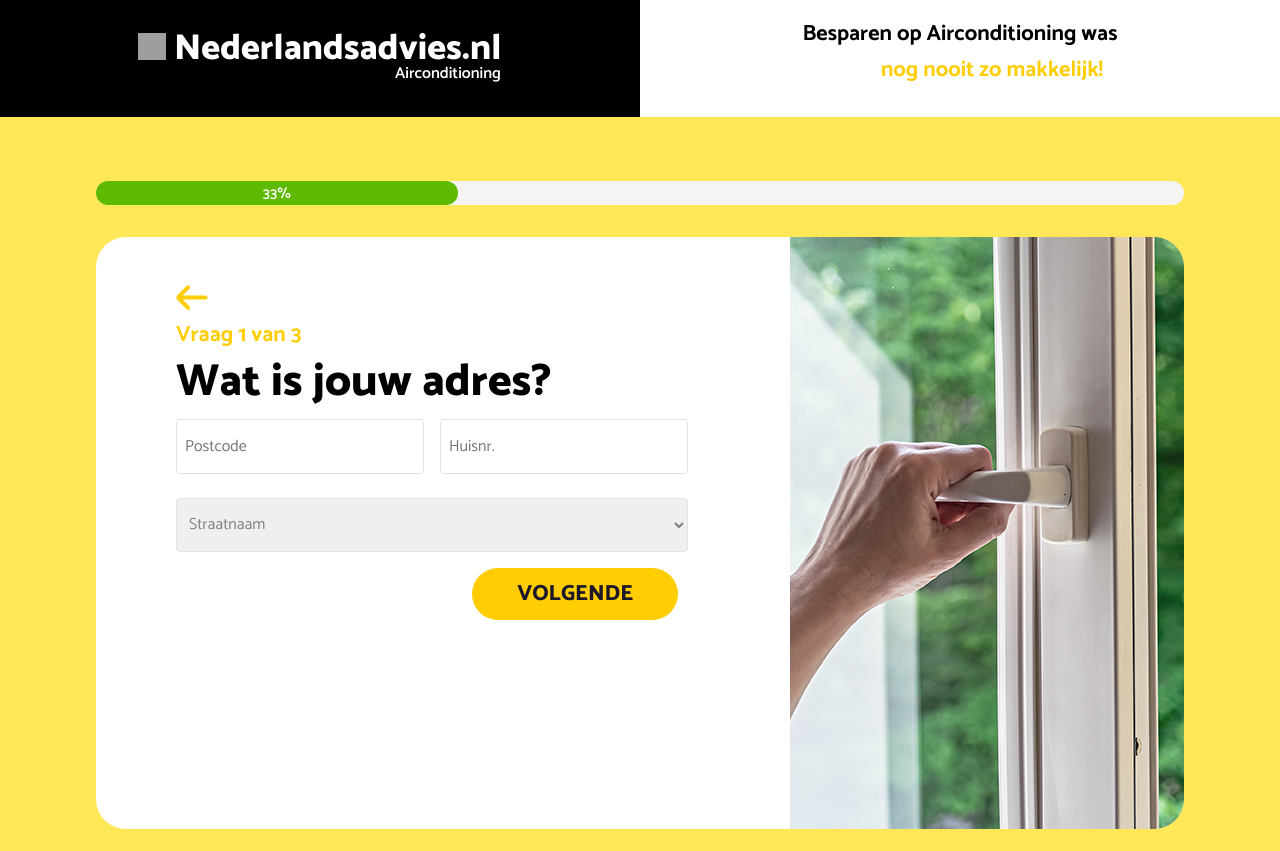
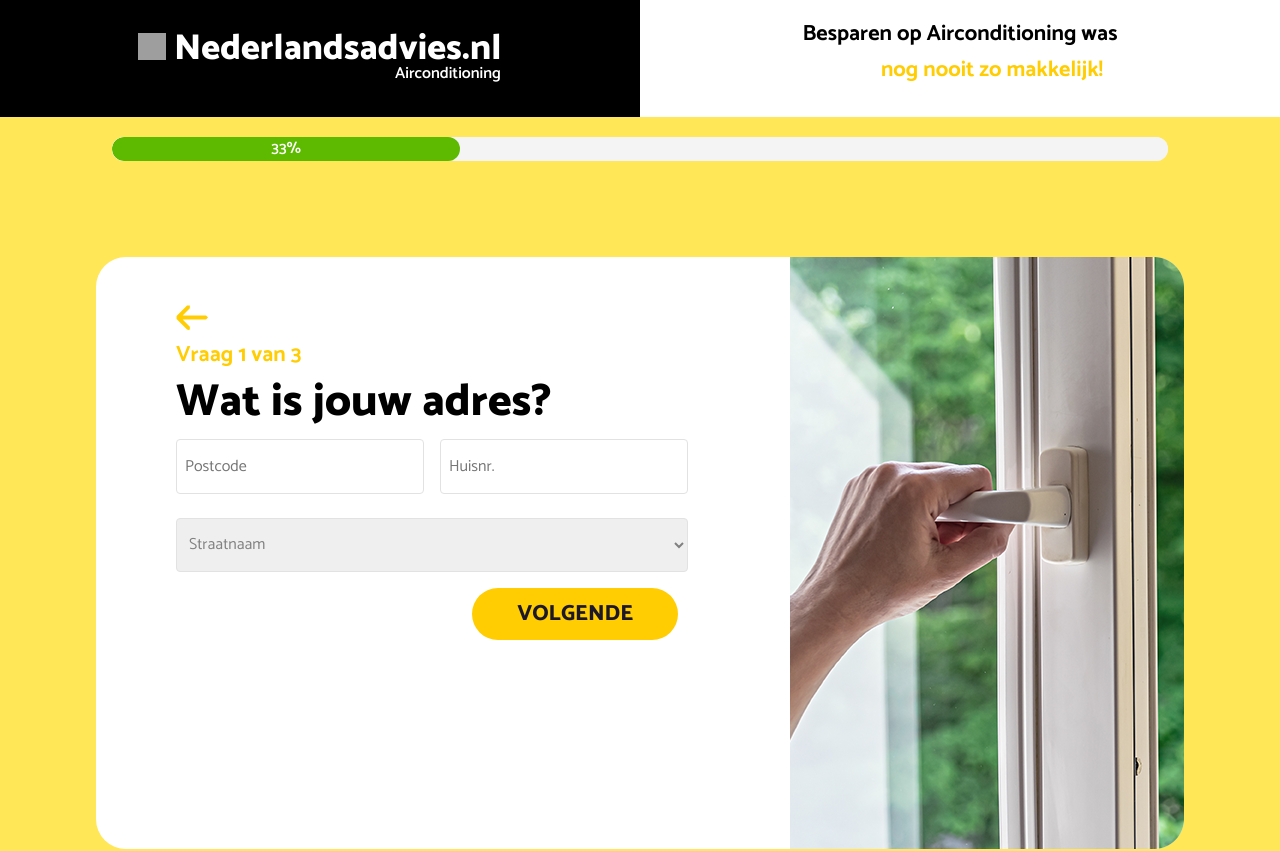
Before and after one commit to MorrisJansen/Airco, a Vue app: page /Airco/vraag1 in a window 1280 px wide. Shown: the top 851 px of the page. Built offline with nearby package versions, Linux system fonts and the light colour scheme; grey boxes are pictures that could not be loaded; a small style sheet from the web is missing.

Commit message:
laadbalk dynamisch en animatisch gemaakt :)

```diff
--- /dev/null
+++ b/src/components/progressiebalk.vue
@@ -0,0 +1,159 @@
+<template>
+    <div class="progress-bar">
+      <div class="progress-background">
+        <div
+          ref="progressBar"
+          class="progress"
+          :class="progressClass"
+        ></div>
+      </div>
+      <div
+        class="percentage"
+        :class="percentageClass"
+      >{{ progressPercentage }}%</div>
+    </div>
+  </template>
+
+  <script>
+  export default {
+    props: {
+      currentPage: {
+        type: Number,
+        required: true
+      }
+    },
+    computed: {
+      progressPercentage() {
+        // Berekent de doelvoortgang op basis van de huidige pagina
+        if (this.currentPage === 1) return 33;
+        if (this.currentPage === 2) return 66;
+        if (this.currentPage === 3) return 100;
+        return 0; // Fallback
+      },
+      progressClass() {
+        // Retourneert de CSS-klasse gebaseerd op de huidige pagina
+        if (this.currentPage === 1) return 'progress-page-1';
+        if (this.currentPage === 2) return 'progress-page-2';
+        if (this.currentPage === 3) return 'progress-page-3';
+        if (this.currentPage === 4) return 'progress-page-4';
+        return '';
+      },
+      percentageClass() {
+        // Retourneert de CSS-klasse voor percentage-tekst gebaseerd op de huidige pagina
+        if (this.currentPage === 1) return 'percentage-page-1';
+        if (this.currentPage === 2) return 'percentage-page-2';
+        if (this.currentPage === 3) return 'percentage-page-3';
+        if (this.currentPage === 4) return 'percentage-page-4';
+        return '';
+      }
+    },
+    watch: {
+      currentPage(newPage, oldPage) {
+        // Start animatie bij wijziging van de pagina
+        this.animateProgressBar();
+      }
+    },
+    methods: {
+      animateProgressBar() {
+        const element = this.$refs.progressBar;
+        const targetWidth = this.progressPercentage;
+
+        // Start animatie door de juiste CSS-klasse te gebruiken
+        element.style.width = `${targetWidth}%`;
+      }
+    },
+    mounted() {
+      // Initialisatie bij het laden van de component
+      this.animateProgressBar();
+    }
+  }
+  </script>
+
+
+  <style scoped>
+  .progress-bar {
+    width: 66rem;
+    background-color: #f4f4f4;
+    border-radius: 2.5rem;
+    margin: 20px 0 0 0;
+    height: 1.5rem;
+    position: relative;
+  }
+
+  .progress-background {
+    height: 100%;
+    width: 100%;
+    background-color: #f4f4f4;
+    border-radius: 2.5rem;
+    overflow: hidden;
+  }
+
+  .progress {
+    height: 100%;
+    background-color: #5dba01;
+    border-radius: 2.5rem;
+    transition: width 1s ease;
+  }
+
+  .progress-page-1 {
+    width: 0%;
+  }
+
+  .progress-page-2 {
+    width: 33%;
+  }
+
+  .progress-page-3 {
+    width: 66%;
+  }
+
+
+  /* Algemene CSS voor percentage-tekst */
+/* Algemene CSS voor percentage-tekst */
+.percentage {
+    color: #fff;
+    font-family: Catamaran, sans-serif;
+    font-weight: 600;
+    opacity: 0; /* Start met een opacity van 0 zodat de animatie zichtbaar is */
+    transition: opacity 2s ease-in-out; /* Zorgt voor een soepele overgang */
+  }
+
+  /* CSS voor percentage op pagina 1 */
+  .percentage-page-1 {
+    position: absolute;
+    top: 50%;
+    left: 16.5%;
+    transform: translate(-50%, -50%);
+    animation: fadeIn 2s ease-in-out forwards; /* Voeg animatie toe */
+  }
+
+  /* CSS voor percentage op pagina 2 */
+  .percentage-page-2 {
+    position: absolute;
+    top: 50%;
+    left: 33%;
+    transform: translate(-50%, -50%);
+    animation: fadeIn 2s ease-in-out forwards; /* Voeg animatie toe */
+  }
+
+  /* CSS voor percentage op pagina 3 */
+  .percentage-page-3 {
+    position: absolute;
+    top: 50%;
+    left: 50%;
+    transform: translate(-50%, -50%);
+    animation: fadeIn 2s ease-in-out forwards; /* Voeg animatie toe */
+  }
+
+  /* Keyframes voor de fade-in animatie */
+  @keyframes fadeIn {
+    from {
+      opacity: 0; /* Start met een opacity van 0 */
+    }
+    to {
+      opacity: 1; /* Eindig met een opacity van 1 */
+    }
+  }
+
+
+  </style>
--- a/src/components/vraag1.vue
+++ b/src/components/vraag1.vue
@@ -1,5 +1,6 @@
 <script>
 import LogoNlAdviesAirco from "./LogoNlAdviesAirco";
+import progressiebalk from "./progressiebalk.vue";
 
 
 
@@ -7,6 +8,7 @@ export default {
   name: "vraag1",
   components: {
     LogoNlAdviesAirco,
+    progressiebalk,
 
   },
   props: [
@@ -17,6 +19,7 @@ export default {
 data() {
     return {
       postcode: localStorage.getItem('postcode') || '',
+      currentPage:  1,
     };
   },
   methods: {
@@ -53,11 +56,15 @@ data() {
 
         <div class="achtergrond-vraag1">
             <div class="overkoepelende-container">
-                <div class="laadbalk">
+
+
+
+              <progressiebalk :currentPage="currentPage" />
+              <!-- <div class="laadbalk">
                     <div class="geladen-gedeelte">
                         <div class="procent">33%</div>
                     </div>
-                </div>
+                </div> -->
 
 
                 <div class="vraag1-container">
@@ -177,7 +184,7 @@ data() {
   display: flex
   flex-direction: column
   align-items: center
-  gap: 6rem
+  gap: 1rem
 
 .laadbalk
   margin: 0 auto
@@ -193,6 +200,8 @@ data() {
   height: 1.5rem
   border-radius: 2.5rem
   background-color: #5DBA01
+  animation: fadeIn 5s ease
+  scroll-behavior: smooth
 
 .procent
   color: #FFF
--- a/src/components/vraag2.vue
+++ b/src/components/vraag2.vue
@@ -1,5 +1,6 @@
 <script>
 import LogoNlAdviesAirco from "./LogoNlAdviesAirco";
+import progressiebalk from "./progressiebalk.vue";
 
 
 
@@ -7,6 +8,7 @@ export default {
   name: "vraag1",
   components: {
     LogoNlAdviesAirco,
+    progressiebalk,
 
   },
   props: [
@@ -14,6 +16,11 @@ export default {
     "spanText2",
     "logoNLAdviesAircoProps",
 ],
+data() {
+    return {
+      currentPage:  2,
+    };
+  },
   methods: {
     navigateToNextPage() {
         this.$router.push('./vraag3');
@@ -48,11 +55,14 @@ export default {
 
         <div class="achtergrond-vraag1">
             <div class="overkoepelende-container">
-                <div class="laadbalk">
+
+
+              <progressiebalk :currentPage="currentPage" />
+                <!-- <div class="laadbalk">
                     <div class="geladen-gedeelte-vraag2">
                         <div class="procent">66%</div>
                     </div>
-                </div>
+                </div> -->
 
 
                 <div class="vraag1-container">
@@ -212,6 +222,7 @@ export default {
   height: 1.5rem
   border-radius: 2.5rem
   background-color: #5DBA01
+  scroll-behavior: smooth!important
 
 .procent
   color: #FFF
@@ -416,7 +427,7 @@ export default {
 
   .geladen-gedeelte-vraag2
     max-width: 70%
-
+    // transition: width 5s ease
 
   .afbeelding-van-pijl
     margin-top: 4rem!important
--- a/src/components/vraag3.vue
+++ b/src/components/vraag3.vue
@@ -1,5 +1,6 @@
 <script>
 import LogoNlAdviesAirco from "./LogoNlAdviesAirco";
+import progressiebalk from "./progressiebalk.vue";
 
 
 
@@ -7,6 +8,7 @@ export default {
   name: "vraag1",
   components: {
     LogoNlAdviesAirco,
+    progressiebalk,
 
   },
   props: [
@@ -14,6 +16,12 @@ export default {
     "spanText2",
     "logoNLAdviesAircoProps",
 ],
+data() {
+    return {
+      currentPage:  3,
+      totalpages: 3,
+    };
+  },
   methods: {
     navigateToNextPage() {
         this.$router.push('./analyse');
@@ -48,11 +56,15 @@ export default {
 
         <div class="achtergrond-vraag1">
             <div class="overkoepelende-container">
-                <div class="laadbalk">
+
+
+              <progressiebalk :currentPage="currentPage" :totalPages="totalPages" />
+
+                <!-- <div class="laadbalk">
                     <div class="geladen-gedeelte-vraag3">
                         <div class="procent">100%</div>
                     </div>
-                </div>
+                </div> -->
 
 
                 <div class="vraag1-container">
```
